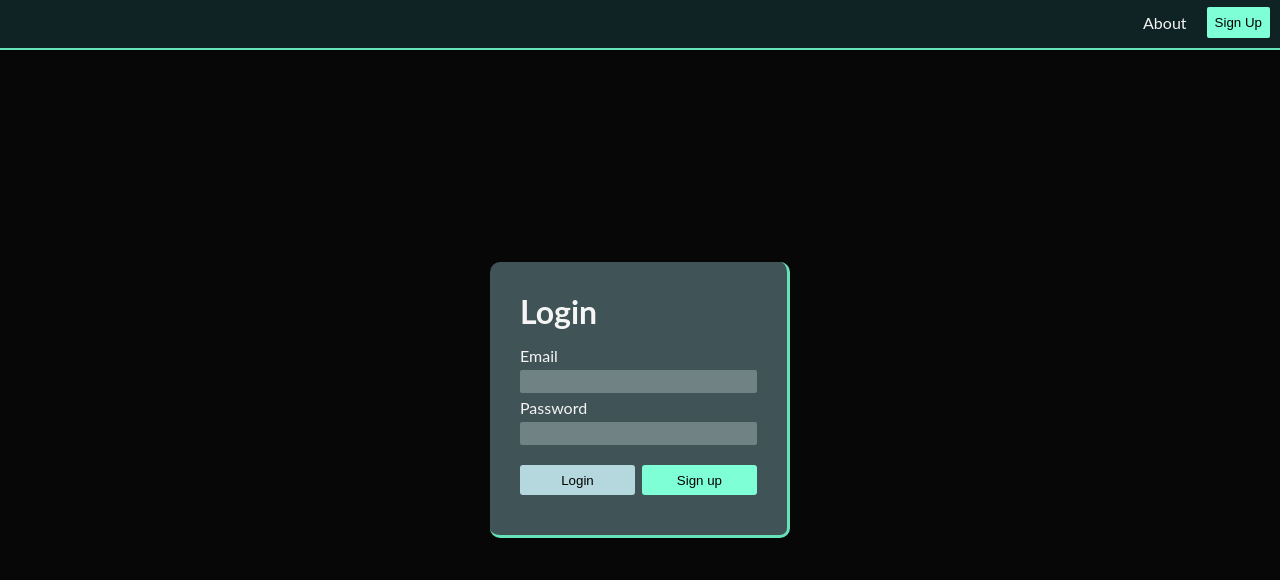
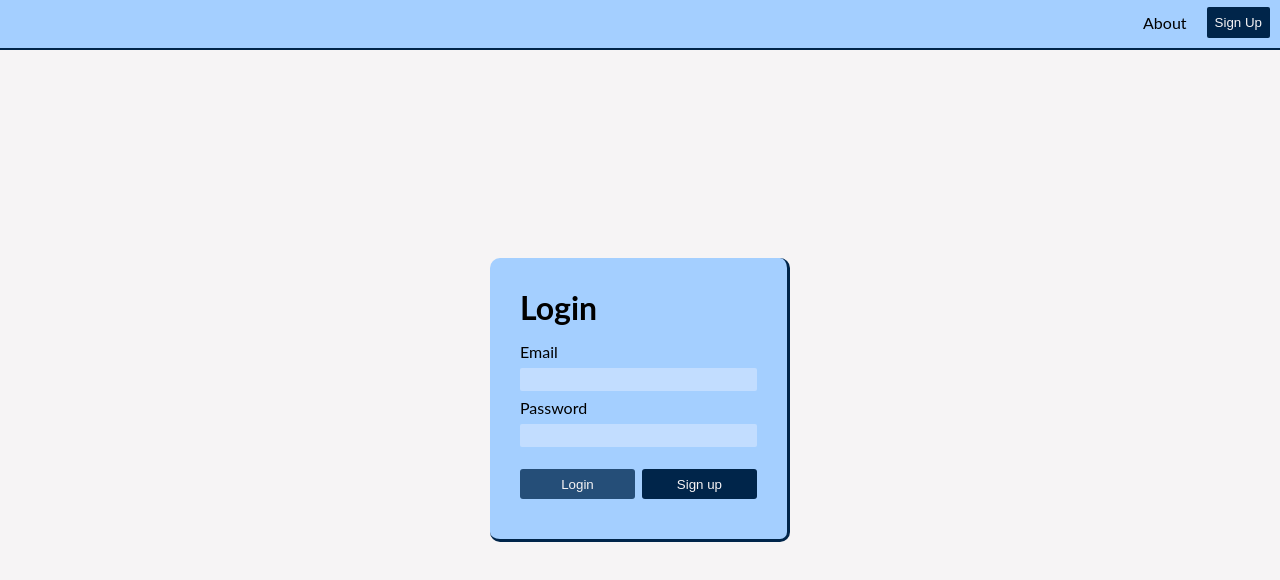
Before and after one commit to RaphaelP07/agendas_fe, a React (Create React App) app: page /agendas/login in a window 1280 px wide. Shown: the top 580 px of the page. Built offline with nearby package versions, Linux system fonts and the light colour scheme.

Commit message:
design changes

```diff
--- a/src/App.css
+++ b/src/App.css
@@ -6,10 +6,19 @@
   box-sizing: border-box;
 }
 
+:root {
+  --main-dark-blue: #00254a;
+  --main-med-blue: #45a2ff;
+  --main-light-blue: #a4cfff;
+  --main-white: #F6F4F5;
+  --main-dark-red: #582329;
+  --main-light-red: #c1848a;
+}
+
 body {
   font-family: "Lato", sans-serif;
-  background-color: #070707;
-  color: #F5F5F5;
+  background-color: var(--main-white);
+  color: black;
 }
 
 tbody {
@@ -19,7 +28,7 @@ tbody {
 
 th {
   text-align: left;
-  border-bottom: #7effd6 1px solid;
+  border-bottom: var(--main-med-blue) 1px solid;
   padding: 10px;
 }
 
@@ -54,12 +63,12 @@ th {
 
 .nav {
   position: absolute;
-  background-color: #0f2224;
+  background-color: var(--main-light-blue);
   width: 100vw;
   height: 50px;
   display: flex;
   justify-content: space-between;
-  border-bottom: #66E1BA 2px solid;
+  border-bottom: var(--main-dark-blue) 2px solid;
 }
 
 .nav-ul {
@@ -75,7 +84,8 @@ th {
 }
 
 .auth-btn {
-  background-color: #7effd6;
+  color: var(--main-white);
+  background-color: var(--main-dark-blue);
   padding: 8px;
   border-radius: 2px;
   border: none;
@@ -83,20 +93,20 @@ th {
 }
 
 .logout-btn {
-  background-color: #ff67a6;
+  background-color: var(--main-light-red);
 }
 
 .form-container {
   display: grid;
   place-items: center;
-  background-color: #405357;
+  background-color: var(--main-light-blue);
   border-radius: 10px;
   min-height: 40px;
   width: 300px;
   text-align: left;
   padding: 30px;
-  border-bottom: #66E1BA solid 3px;
-  border-right: #66E1BA solid 3px;
+  border-bottom: var(--main-dark-blue) solid 3px;
+  border-right: var(--main-dark-blue) solid 3px;
 }
 
 .form {
@@ -113,36 +123,8 @@ th {
   margin-bottom: 15px
 }
 
-.wallet-container {
-  background-color: #0f2224;
-  /* background-color: #405357; */
-  width: 500px;
-  height: 325px;
-  border-radius: 15px;
-}
-
-.transaction-container {
-  background-color: #0f2224;
-  width: 350px;
-  height: fit-content;
-  border-radius: 15px;
-  padding: 40px
-}
-
-.balance-container {
-  display: flex;
-  flex-direction: column;
-  justify-content: center;
-  align-items: center;
-  height: 70%;
-}
-
-.balance {
-  font-size: 80px;
-}
-
 .actions-container {
-  background-color: #25e2a6;
+  background-color: var(--main-light-blue);
   height: 30%;
   width: 100%;
   border-bottom-left-radius: 15px;
@@ -151,7 +133,7 @@ th {
 }
 
 .action {
-  color: #070707;
+  color: var(--main-white);
   border-right: #0f2224 1px solid;
   width: 20%;
   display: grid;
@@ -159,72 +141,58 @@ th {
   cursor: pointer;
 }
 
-.buy-sell {
-  width: 50%;
-}
-
-.last {
-  border-right: none
-}
-
 .input-label,
 .input-form {
-  margin-bottom: 5px;
+  margin-bottom: 7px;
 }
 
 input, textarea {
-  background-color : rgb(113, 130, 132);
+  background-color : #c2ddff;
   border: none;
   border-radius: 2px;
   padding: 4px;
-  color: white;
+  color: black;
 }
 
 .login-btn {
+  color: var(--main-white);
   width: 48.5%;
   margin-right: 7px;
   height: 30px;
   border-radius: 3px;
   border: none;
-  background-color: rgb(180, 216, 221);
+  background-color: #254e78;
   cursor: pointer;
 }
 
 .signup-btn {
+  color: var(--main-white);
   height: 30px;
   width: 48.5%;
   border-radius: 3px;
   border: none;
-  background-color: #7effd6;
+  background-color: var(--main-dark-blue);
   cursor: pointer;
 }
 
 .login-btn:hover {
-  background-color: rgb(124, 156, 160);
+  background-color: #3772ad;
 }
 
 .signup-btn:hover, .auth-btn:hover, .action:active {
-  background-color: #25e2a6;
-}
-
-.first:active {
-  border-bottom-left-radius: 15px;
-}
-
-.last:active {
-  border-bottom-right-radius: 15px;
+  background-color: #0058b0;
 }
 
 .logout-btn:hover {
-  background-color: #b74977;
+  background-color: var(--main-dark-red);
 }
 
 .login-btn:active {
-  background-color: rgb(145, 174, 177);
+  background-color: #254e78;
 }
 
 .signup-btn:active, .auth-btn:active, .action:hover {
-  background-color: #b0ffe6;
+  background-color: var(--main-light-blue);
 }
 
 .first:hover {
@@ -236,7 +204,7 @@ input, textarea {
 }
 
 .logout-btn:active {
-  background-color: #ff67a6;
+  background-color: var(--main-light-red);
 }
 
 a:link {
@@ -251,21 +219,17 @@ a:visited {
 
 .link:link,
 .link:visited {
-  color: #070707;
+  color: var(--main-white);
   text-decoration: none;
 }
 
 .text-error {
-  color: #ff67a6;
+  color: var(--main-light-red);
   width: fit-content
 }
 
-.positive {
-  color: #4cfec6
-}
-
 .negative {
-  color: #ff67a6
+  color: var(--main-light-red)
 }
 
 .visibility-hidden {
```
